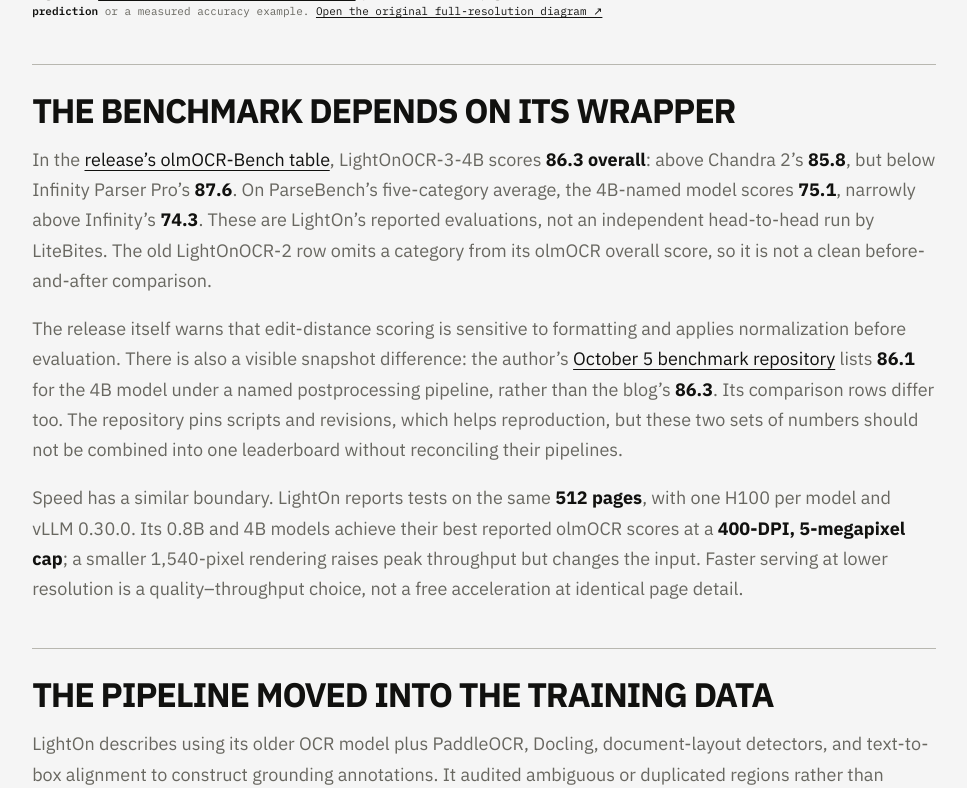
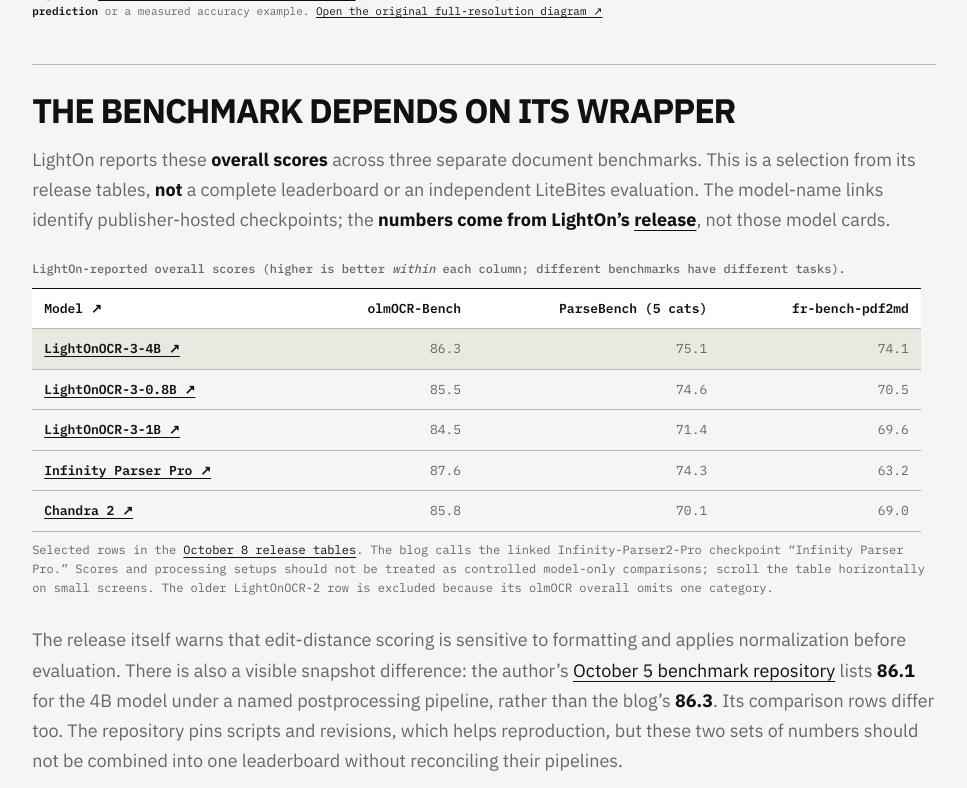
Before and after one commit to LiteBites/LiteBites.github.io, a Jekyll site: the page built from _articles/lightonocr-3-grounded-document-parsing.md, in a window 1280 px wide and 900 px high, scrolled down 2082 px, cut to the strip 112-900 px from the top of the window. Shown: the whole strip, without its empty margins (156-1123 px from the left). Built offline with Jekyll 4.4.1, drawn with Linux system fonts in a browser that asks for light colours.

Commit message:
content: add sourced LightOnOCR-3 benchmark table

```diff
--- a/_articles/lightonocr-3-grounded-document-parsing.md
+++ b/_articles/lightonocr-3-grounded-document-parsing.md
@@ -38,7 +38,24 @@ That compact inline format matters when the output feeds search or chunking. It
 
 ## The benchmark depends on its wrapper
 
-In the [release's olmOCR-Bench table](https://huggingface.co/blog/lightonai/lightonocr-3), LightOnOCR-3-4B scores **86.3 overall**: above Chandra 2's **85.8**, but below Infinity Parser Pro's **87.6**. On ParseBench's five-category average, the 4B-named model scores **75.1**, narrowly above Infinity's **74.3**. These are LightOn's reported evaluations, not an independent head-to-head run by LiteBites. The old LightOnOCR-2 row omits a category from its olmOCR overall score, so it is not a clean before-and-after comparison.
+LightOn reports these **overall scores** across three separate document benchmarks. This is a selection from its release tables, **not** a complete leaderboard or an independent LiteBites evaluation. The model-name links identify publisher-hosted checkpoints; the **numbers come from LightOn’s [release](https://huggingface.co/blog/lightonai/lightonocr-3)**, not those model cards.
+
+<div class="paper-results-scroll" role="region" aria-label="LightOnOCR-3 selected benchmark scores" tabindex="0">
+  <table class="paper-results-table">
+    <caption>LightOn-reported overall scores (higher is better <em>within</em> each column; different benchmarks have different tasks).</caption>
+    <thead>
+      <tr><th scope="col">Model ↗</th><th scope="col">olmOCR-Bench</th><th scope="col">ParseBench (5 cats)</th><th scope="col">fr-bench-pdf2md</th></tr>
+    </thead>
+    <tbody>
+      <tr><th scope="row"><a href="https://huggingface.co/lightonai/LightOnOCR-3-4B">LightOnOCR-3-4B ↗</a></th><td>86.3</td><td>75.1</td><td>74.1</td></tr>
+      <tr><th scope="row"><a href="https://huggingface.co/lightonai/LightOnOCR-3-0.8B">LightOnOCR-3-0.8B ↗</a></th><td>85.5</td><td>74.6</td><td>70.5</td></tr>
+      <tr><th scope="row"><a href="https://huggingface.co/lightonai/LightOnOCR-3-1B">LightOnOCR-3-1B ↗</a></th><td>84.5</td><td>71.4</td><td>69.6</td></tr>
+      <tr><th scope="row"><a href="https://huggingface.co/infly/Infinity-Parser2-Pro">Infinity Parser Pro ↗</a></th><td>87.6</td><td>74.3</td><td>63.2</td></tr>
+      <tr><th scope="row"><a href="https://huggingface.co/datalab-to/chandra-ocr-2">Chandra 2 ↗</a></th><td>85.8</td><td>70.1</td><td>69.0</td></tr>
+    </tbody>
+  </table>
+</div>
+<p class="paper-results-note">Selected rows in the <a href="https://huggingface.co/blog/lightonai/lightonocr-3">October 8 release tables</a>. The blog calls the linked Infinity-Parser2-Pro checkpoint “Infinity Parser Pro.” Scores and processing setups should not be treated as controlled model-only comparisons; scroll the table horizontally on small screens. The older LightOnOCR-2 row is excluded because its olmOCR overall omits one category.</p>
 
 The release itself warns that edit-distance scoring is sensitive to formatting and applies normalization before evaluation. There is also a visible snapshot difference: the author's [October 5 benchmark repository](https://github.com/lightonai/LightOnOCR/tree/36755d461be079737860a5f03ae0c803501269e9/benchmarks) lists **86.1** for the 4B model under a named postprocessing pipeline, rather than the blog's **86.3**. Its comparison rows differ too. The repository pins scripts and revisions, which helps reproduction, but these two sets of numbers should not be combined into one leaderboard without reconciling their pipelines.
 
```
Also changed, not shown: _data/knowledge-graph-state.json.
